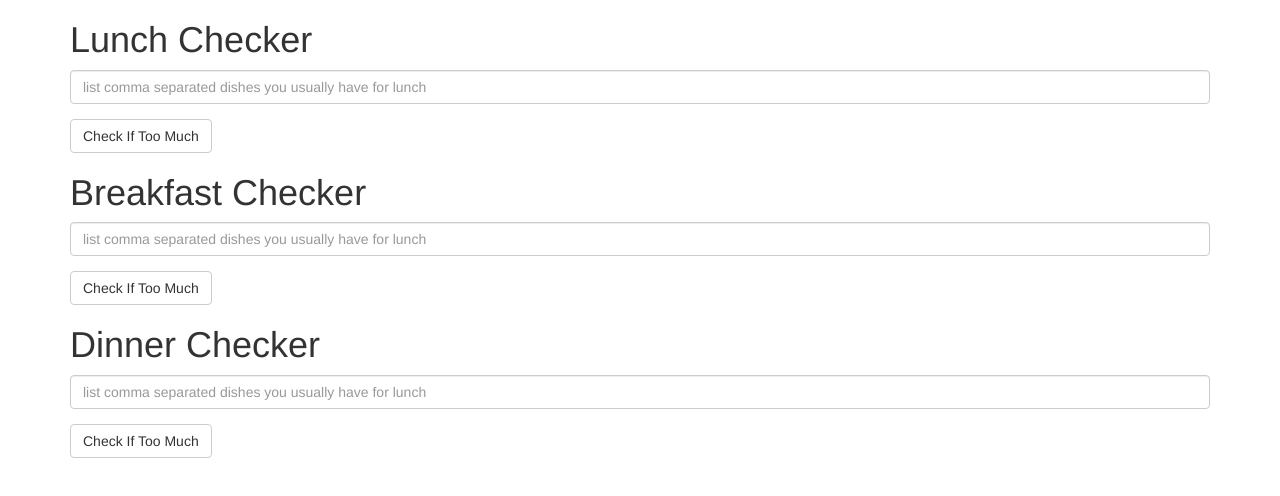
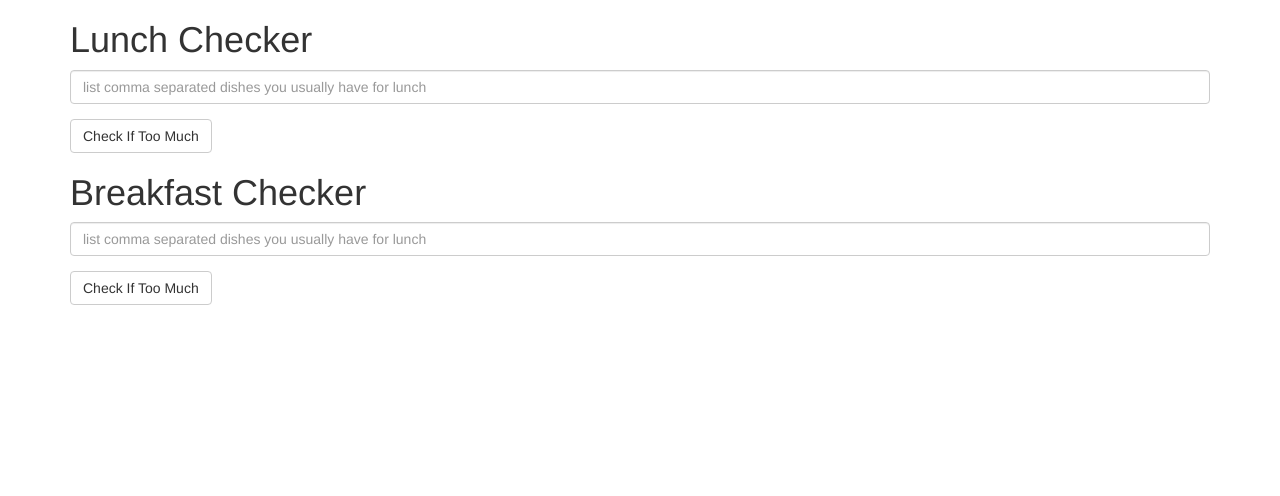
Before and after one commit to dipendranamgr/JHAngular, a plain HTML site: page mod1_solution/index.html in a window 1280 px wide. Drawn offline with Linux system fonts and the light colour scheme.

Commit message:
message done

```diff
--- a/mod1_solution/index.html
+++ b/mod1_solution/index.html
@@ -40,19 +40,7 @@
            <!-- Your message can go here. -->{{message}}
          </div>
 
-		 <h1>Dinner Checker</h1>
 
-         <div class="form-group">
-             <input id="lunch-menu" type="text"
-             placeholder="list comma separated dishes you usually have for lunch"
-             class="form-control" ng-model="items">
-         </div>
-         <div class="form-group">
-             <button class="btn btn-default" ng-click="check()">Check If Too Much</button>
-         </div>
-         <div class="form-group message">
-           <!-- Your message can go here. -->{{message}}
-         </div>
    </div>
 
    <script type="text/javascript" src="scripts/angular.min.js"></script>
```
